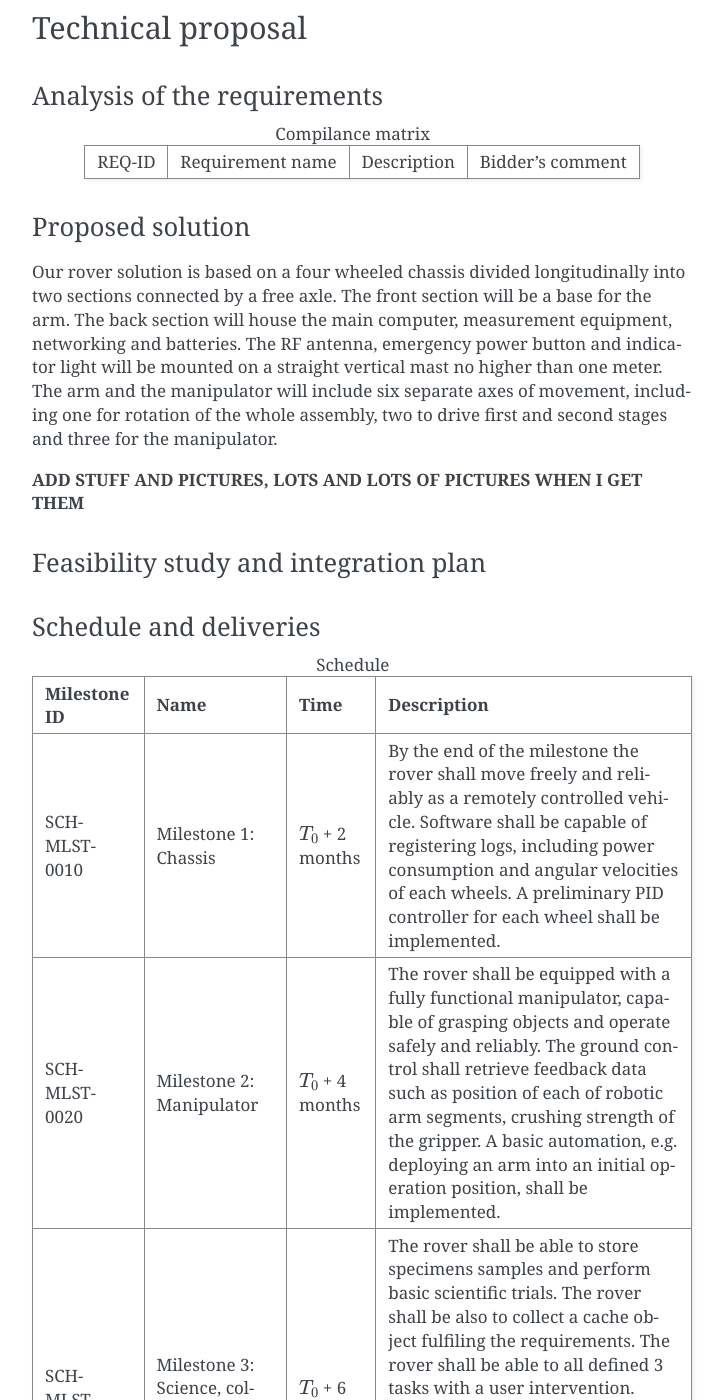
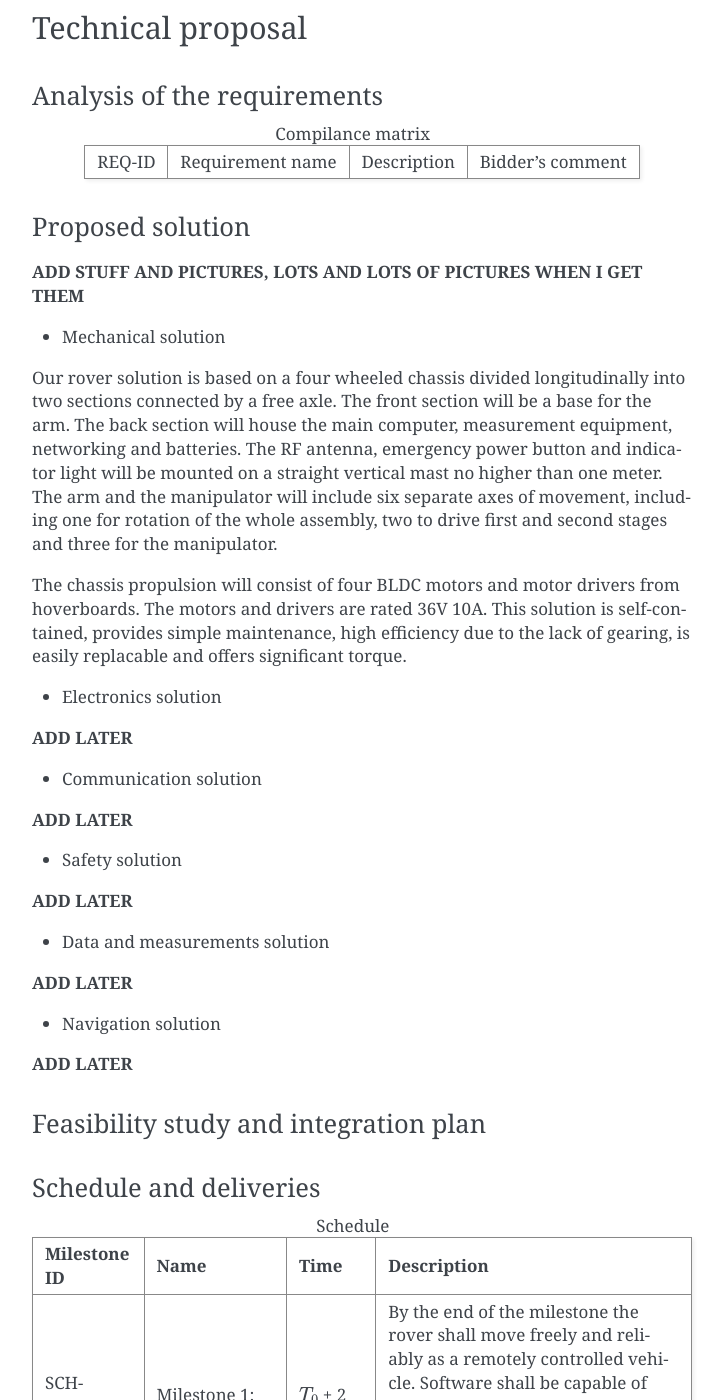
Before and after one commit to krkruk/OrionDoc, a Sphinx documentation site: the page built from source/documents/proposal/proposal.rst, in a window 1280 px wide and 1400 px high, scrolled down 1742 px. Shown: the whole window, without its empty margins (388-1112 px from the left). Built offline with Sphinx 7.4.7, drawn with Linux system fonts in a browser that asks for light colours; some of the changed text lies outside the part shown.

Commit message:
Update proposal.rst

```diff
--- a/source/documents/proposal/proposal.rst
+++ b/source/documents/proposal/proposal.rst
@@ -80,9 +80,35 @@
 Proposed solution
 --------------------------------------------------------------------------------
 
+
+**ADD STUFF AND PICTURES, LOTS AND LOTS OF PICTURES WHEN I GET THEM**
+
+* Mechanical solution
+
 Our rover solution is based on a four wheeled chassis divided longitudinally into two sections connected by a free axle. The front section will be a base for the arm. The back section will house the main computer, measurement equipment, networking and batteries. The RF antenna, emergency power button and indicator light will be mounted on a straight vertical mast no higher than one meter. The arm and the manipulator will include six separate axes of movement, including one for rotation of the whole assembly, two to drive first and second stages and three for the manipulator.
 
-**ADD STUFF AND PICTURES, LOTS AND LOTS OF PICTURES WHEN I GET THEM**
+The chassis propulsion will consist of four BLDC motors and motor drivers from hoverboards. The motors and drivers are rated 36V 10A. This solution is self-contained, provides simple maintenance, high efficiency due to the lack of gearing, is easily replacable and offers significant torque.
+
+* Electronics solution
+
+**ADD LATER**
+
+* Communication solution
+
+**ADD LATER**
+
+* Safety solution
+
+**ADD LATER**
+
+* Data and measurements solution
+
+**ADD LATER**
+
+* Navigation solution
+
+**ADD LATER**
+
 
 Feasibility study and integration plan
 --------------------------------------------------------------------------------
@@ -238,6 +264,8 @@
 
 **ADD MORE DATA AND EXPERIENCE TO THE TEAM**
 
+**ADD FINANCIAL SOURCES (ORION, EMBIQ, POLLUB)**
+
 Time And Financial Costs Proposal
 ================================================================================
 
```
